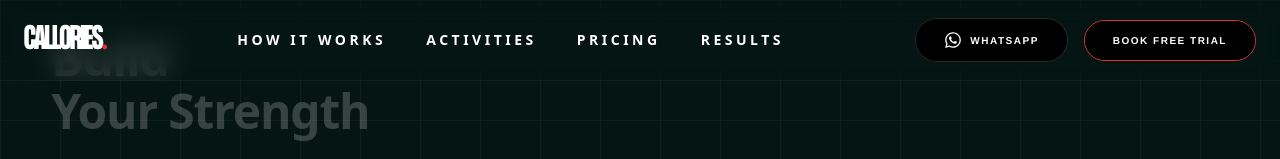
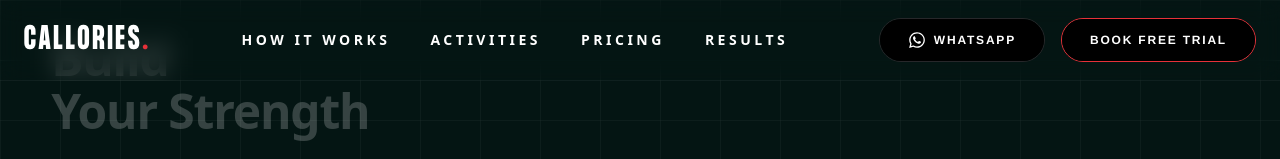
Before and after one commit to akashnegi62/Callories, a Next.js app: page / in a window 1280 px wide. Shown: the top 159 px of the page. Built offline with nearby package versions, Linux system fonts and the light colour scheme.

Commit message:
Header_responsive

```diff
--- a/components/Header.tsx
+++ b/components/Header.tsx
@@ -53,7 +53,7 @@ export default function Header() {
         <div className="max-w-7xl mx-auto px-6 h-20 flex items-center justify-between">
           {/* --- Logo --- */}
           <Link href="/" className="group">
-            <h1 className="text-2xl md:text-3xl font-[FormulaBold] uppercase tracking-tighter text-white">
+            <h1 className="text-2xl md:text-3xl font-[FormulaBold] uppercase tracking-widest text-white">
               CALLORIES<span className="text-(--red)">.</span>
             </h1>
           </Link>
@@ -123,7 +123,7 @@ export default function Header() {
               initial={{ height: 0, opacity: 0 }}
               animate={{ height: "auto", opacity: 1 }}
               exit={{ height: 0, opacity: 0 }}
-              className="lg:hidden bg-black border-t border-white/5 overflow-hidden"
+              className="lg:hidden bg-(--glass-bg) border-t border-white/20 overflow-hidden rounded-b-2xl"
             >
               <div className="flex flex-col p-8 gap-6">
                 {navTabs.map((tab) => (
@@ -218,7 +218,7 @@ function FillButton({
     <motion.button
       initial="initial"
       whileHover="hover"
-      className={`relative overflow-hidden px-7 py-3 rounded-full border text-[10px] font-[Helvetica] font-bold uppercase tracking-[0.15em] flex items-center gap-2 group z-10 ${className}`}
+      className={`relative overflow-hidden px-7 py-3 rounded-full border text-[12px] font-[Helvetica] font-bold uppercase tracking-[0.15em] flex items-center gap-2 group z-10 ${className}`}
     >
       <span
         className={`relative z-30 flex items-center gap-2 text-white transition-colors duration-300 ${hoverTextColor}`}
```
